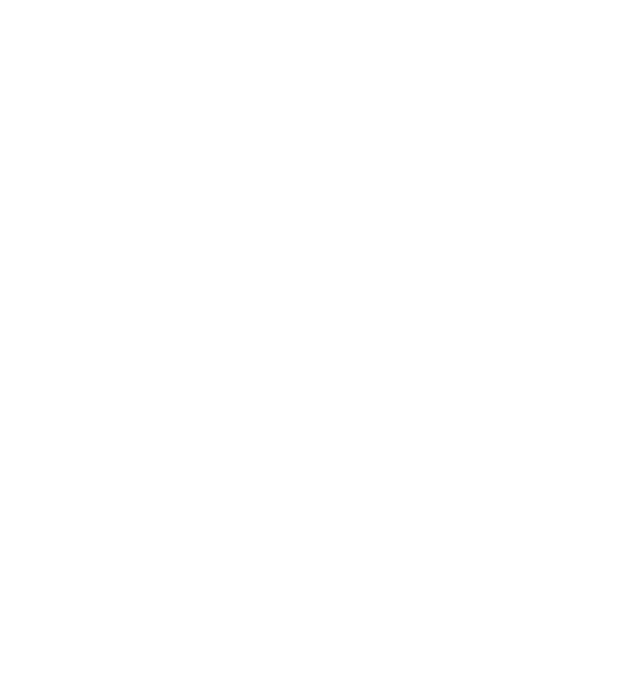
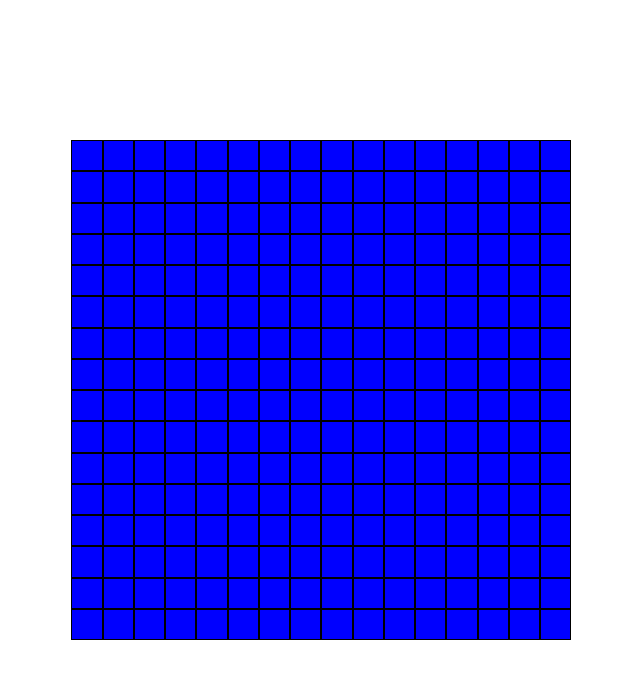
Before and after one commit to pohlman24/Etch-a-Sketch, a plain HTML site: page index.html in a window 1280 px wide. Shown: the whole page, without its empty margins (351-991 px from the left). Drawn offline with Linux system fonts and the light colour scheme.

Commit message:
made 16x16 grid. Now wokring on hover feature

```diff
--- a/index.html
+++ b/index.html
@@ -2,38 +2,33 @@
 <html>
   <head>
     <title>Etch-a-Sketch</title>
-    <link href='style.css' rel= 'stylesheet' type= 'text/css'>
+    <link href = 'style.css' rel = "stylesheet" type = 'text/css'>
   </head>
   <body>
+    <div id = 'container'>
+
+    </div>
 
   </body>
 
 
 
+  <script>
+    const container = document.querySelector('#container');
+    const gridDiv = document.createElement('div');
+    //makes 256 divs
+    for(i = 0; i< 256; i++) {
+      const gridDiv = document.createElement('div');
+      gridDiv.classList.add('grid');
+      container.appendChild(gridDiv);
+    }
+console.log('testing');
 
-
-
-
-
-
-
-
-
-
-
-
-
-
-
-
-
-
-
-
-
-
-
-  </<script type="text/javascript">
+      document.querySelector('.grid').addEventListener('mouseenter', function () {
+      console.log('working');
+      document.querySelector('.grid').setAttribute('style', ['background-color: green;']);
+      console.log('working');
+    });
 
   </script>
 </html>
--- a/style.css
+++ b/style.css
@@ -0,0 +1,24 @@
+* {
+  margin:0;
+  padding:0;
+}
+.grid {
+  background-color: blue;
+  color: blue;
+  border: 0.5px solid black;
+}
+
+#container {
+  display: grid;
+  grid-template-columns: repeat(16, 1fr);
+  grid-template-rows: repeat(16, 1fr);
+  position: absolute;
+  bottom: 20%;
+  left: 33%;
+  height: 500px;
+  width: 500px;
+  color: red;
+  background-color: red;
+
+
+}
```
